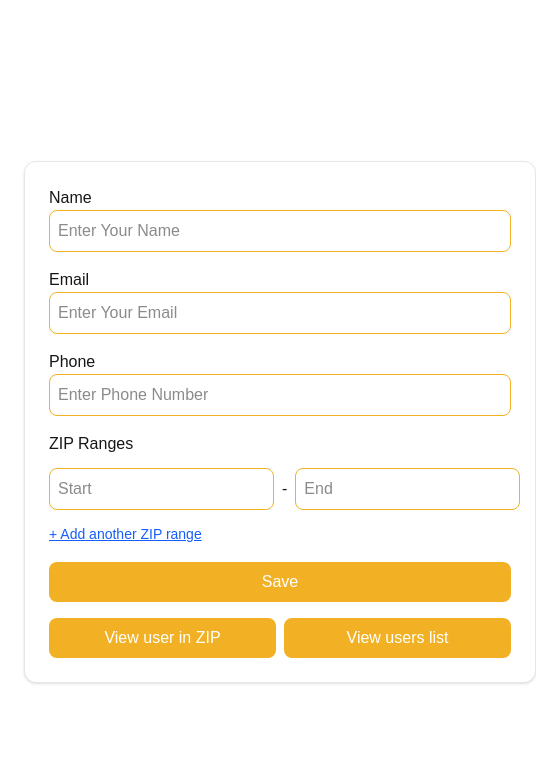
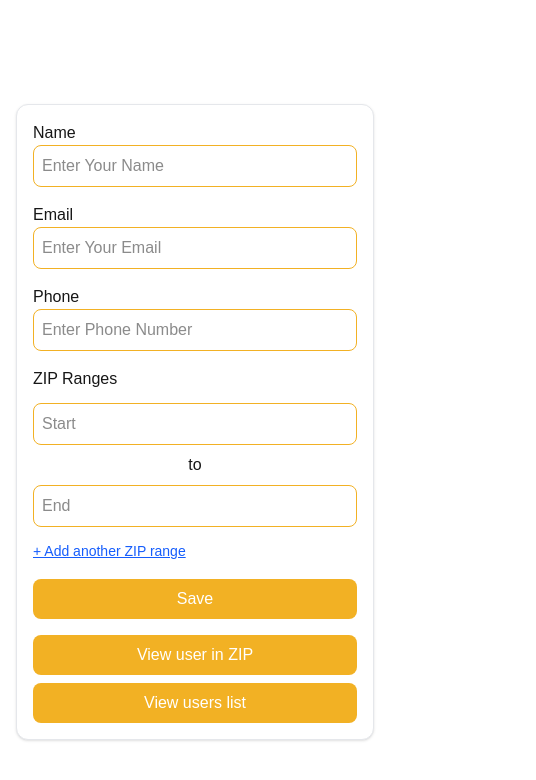
Before and after one commit to sovatkumar/anacm, a Next.js app: page / in a window 390 px wide. Shown: the top 780 px of the page, 536 px wide, since content can reach past the window. Built offline with nearby package versions, Linux system fonts and the light colour scheme.

Commit message:
responsive

```diff
--- a/src/app/components/Home/Home.tsx
+++ b/src/app/components/Home/Home.tsx
@@ -33,6 +33,7 @@ export default function Dashboard() {
     control,
     name: "zipRanges",
   });
+
   const onSubmit: SubmitHandler<FormData> = async (data) => {
     try {
       const zipRanges = data.zipRanges.map((r) => ({
@@ -73,10 +74,10 @@ export default function Dashboard() {
   };
 
   return (
-    <div className="max-w-2xl mx-auto p-6 rounded-2xl h-screen m-auto flex items-center">
+    <div className="max-w-2xl mx-auto p-4 sm:p-6 rounded-2xl h-auto min-h-screen flex items-center">
       <form
         onSubmit={handleSubmit(onSubmit)}
-        className="space-y-4 max-w-lg mx-auto p-6 border border-gray-200 rounded-xl shadow-sm bg-white dark:text-black"
+        className="space-y-4 w-full max-w-lg mx-auto p-4 sm:p-6 border border-gray-200 rounded-xl shadow-sm bg-white dark:text-black"
       >
         <div>
           <label className="block font-medium">Name</label>
@@ -116,35 +117,41 @@ export default function Dashboard() {
             <p className="text-red-500 text-sm">{errors.phone.message}</p>
           )}
         </div>
+
         <div className="space-y-3">
           <label className="block font-medium">ZIP Ranges</label>
           {fields.map((field, index) => (
-            <div key={field.id} className="flex items-center gap-2">
-              <div>
+            <div
+              key={field.id}
+              className="flex flex-col sm:flex-row sm:items-center gap-2"
+            >
+              <div className="flex-1">
                 <input
                   type="number"
                   placeholder="Start"
                   {...register(`zipRanges.${index}.start` as const, {
                     required: "Start ZIP required",
                   })}
-                  className="flex-1 border border-[#F2B124] rounded-lg p-2 focus:outline-none focus:border-[#F2B124]"
+                  className="w-full border border-[#F2B124] rounded-lg p-2 focus:outline-none focus:border-[#F2B124]"
                 />
-
                 {errors.zipRanges?.[index]?.start && (
                   <p className="text-red-500 text-sm">
                     {errors.zipRanges[index]?.start?.message}
                   </p>
                 )}
               </div>
-              <span>-</span>
-              <div>
+
+              <span className="hidden sm:inline">-</span>
+              <span className="sm:hidden text-center">to</span>
+
+              <div className="flex-1">
                 <input
                   type="number"
                   placeholder="End"
                   {...register(`zipRanges.${index}.end` as const, {
                     required: "End ZIP required",
                   })}
-                  className="flex-1 border border-[#F2B124] rounded-lg p-2 focus:outline-none focus:border-[#F2B124]"
+                  className="w-full border border-[#F2B124] rounded-lg p-2 focus:outline-none focus:border-[#F2B124]"
                 />
                 {errors.zipRanges?.[index]?.end && (
                   <p className="text-red-500 text-sm">
@@ -152,10 +159,11 @@ export default function Dashboard() {
                   </p>
                 )}
               </div>
+
               {index > 0 && (
                 <button
                   type="button"
-                className="text-red-500 font-bold cursor-pointer"
+                  className="text-red-500 font-bold cursor-pointer self-center sm:self-auto"
                   onClick={() => remove(index)}
                 >
                   ✕
@@ -163,6 +171,7 @@ export default function Dashboard() {
               )}
             </div>
           ))}
+
           <button
             type="button"
             onClick={() => append({ start: "", end: "" })}
@@ -179,7 +188,7 @@ export default function Dashboard() {
           Save
         </button>
 
-        <div className="flex gap-2">
+        <div className="flex flex-col sm:flex-row gap-2">
           <button
             type="button"
             className="w-full bg-[#F2B124] text-white rounded-lg py-2 font-medium hover:bg-[#e0a91f] transition cursor-pointer"
--- a/src/app/components/userList/userList.tsx
+++ b/src/app/components/userList/userList.tsx
@@ -13,7 +13,7 @@ type User = {
   _id: string;
   email: string;
   phone: string;
-  name:string;
+  name: string;
   zipRanges: ZipRange[];
 };
 
@@ -66,14 +66,21 @@ export const UserList = () => {
     setShowModal(true);
   };
 
-  const handleZipRangeChange = (index: number, field: "start" | "end", value: string) => {
+  const handleZipRangeChange = (
+    index: number,
+    field: "start" | "end",
+    value: string
+  ) => {
     const newRanges = [...formData.zipRanges];
     newRanges[index][field] = Number(value);
     setFormData({ ...formData, zipRanges: newRanges });
   };
 
   const addZipRange = () => {
-    setFormData({ ...formData, zipRanges: [...formData.zipRanges, { start: 0, end: 0 }] });
+    setFormData({
+      ...formData,
+      zipRanges: [...formData.zipRanges, { start: 0, end: 0 }],
+    });
   };
 
   const removeZipRange = (index: number) => {
@@ -100,7 +107,8 @@ export const UserList = () => {
   if (loading) return <p>Loading users...</p>;
 
   return (
-    <div className="h-screen py-3">
+    <div className="h-screen py-3 px-2 sm:px-6">
+      <div className="overflow-x-auto">
         <table className="min-w-[800px] mx-auto border border-gray-200 rounded-2xl overflow-hidden shadow-sm text-sm text-gray-700 dark:shadow-none dark:hover:bg-transparent">
           <thead className="bg-gray-100 text-gray-800 uppercase text-xs tracking-wide">
             <tr>
@@ -113,14 +121,18 @@ export const UserList = () => {
           </thead>
           <tbody>
             {userData.map((user) => (
-            <tr key={user._id} className="border-t border-gray-100 hover:bg-gray-100 dark:hover:bg-none dark:bg-white transition-all duration-200">
+              <tr
+                key={user._id}
+                className="border-t border-gray-100 hover:bg-gray-100 dark:hover:bg-none dark:bg-white transition-all duration-200"
+              >
                 <td className="px-6 py-3">{user.name}</td>
                 <td className="px-6 py-3">{user.email.toLowerCase()}</td>
                 <td className="px-6 py-3">{user.phone}</td>
                 <td className="px-6 py-3">
                   {user?.zipRanges?.map((z, i) => (
                     <span key={i}>
-                    {z.start.toString().padStart(5, "0")}-{z.end.toString().padStart(5, "0")}
+                      {z.start.toString().padStart(5, "0")}-
+                      {z.end.toString().padStart(5, "0")}
                       {i < user.zipRanges.length - 1 ? ", " : ""}
                     </span>
                   ))}
@@ -143,17 +155,20 @@ export const UserList = () => {
             ))}
           </tbody>
         </table>
+      </div>
 
       {showModal && selectedUser && (
-        <div className="fixed inset-0 bg-gray-500 bg-opacity-50 flex justify-center items-center z-50">
-          <div className="bg-white rounded-xl p-6 max-w-md w-full relative min-w-fit">
+        <div className="fixed inset-0 bg-gray-500 bg-opacity-50 flex justify-center items-center z-50 px-2">
+          <div className="bg-white rounded-xl p-4 sm:p-6 min-w-fit max-w-md relative max-h-[90vh] overflow-y-auto">
             <button
               className="absolute top-2 right-2 text-gray-600 hover:text-gray-900 font-bold cursor-pointer"
               onClick={() => setShowModal(false)}
             >
               ✕
             </button>
-            <h2 className="text-xl font-semibold mb-4 dark:text-black">Edit User</h2>
+            <h2 className="text-xl font-semibold mb-4 dark:text-black text-center sm:text-left">
+              Edit User
+            </h2>
             <form onSubmit={handleEditSubmit} className="space-y-4">
               <div>
                 <label className="block font-medium dark:text-black">Email</label>
@@ -161,7 +176,9 @@ export const UserList = () => {
                   type="email"
                   className="w-full border border-gray-300 rounded-lg p-2 dark:text-black"
                   value={formData.email}
-                  onChange={(e) => setFormData({ ...formData, email: e.target.value })}
+                  onChange={(e) =>
+                    setFormData({ ...formData, email: e.target.value })
+                  }
                   required
                 />
               </div>
@@ -171,35 +188,57 @@ export const UserList = () => {
                   type="text"
                   className="w-full border border-gray-300 rounded-lg p-2 dark:text-black"
                   value={formData.phone}
-                  onChange={(e) => setFormData({ ...formData, phone: e.target.value })}
+                  onChange={(e) =>
+                    setFormData({ ...formData, phone: e.target.value })
+                  }
                   required
                 />
               </div>
               <div>
-                <label className="block font-medium dark:text-black">ZIP Ranges</label>
+                <label className="block font-medium dark:text-black">
+                  ZIP Ranges
+                </label>
                 {formData?.zipRanges?.map((z, i) => (
-                  <div key={i} className="flex gap-2 mb-2">
+                  <div
+                    key={i}
+                    className="flex flex-col sm:flex-row gap-2 mb-2"
+                  >
                     <input
                       type="number"
                       className="flex-1 border border-gray-300 rounded-lg p-2 dark:text-black"
                       value={z.start}
-                      onChange={(e) => handleZipRangeChange(i, "start", e.target.value)}
+                      onChange={(e) =>
+                        handleZipRangeChange(i, "start", e.target.value)
+                      }
                       required
                     />
-                    <span>-</span>
+                    <span className="hidden sm:inline self-center">-</span>
+                    <span className="sm:hidden text-center">to</span>
                     <input
                       type="number"
                       className="flex-1 border border-gray-300 rounded-lg p-2 dark:text-black"
                       value={z.end}
-                      onChange={(e) => handleZipRangeChange(i, "end", e.target.value)}
+                      onChange={(e) =>
+                        handleZipRangeChange(i, "end", e.target.value)
+                      }
                       required
                     />
-                    <button type="button" onClick={() => removeZipRange(i)} className="text-red-500 font-bold cursor-pointer">
+                    {i > 0 && (
+                    <button
+                      type="button"
+                      onClick={() => removeZipRange(i)}
+                      className="text-red-500 font-bold cursor-pointer self-center sm:self-auto"
+                    >
                       ✕
                     </button>
+                    )}
                   </div>
                 ))}
-                <button type="button" onClick={addZipRange} className="text-blue-600 underline text-sm cursor-pointer">
+                <button
+                  type="button"
+                  onClick={addZipRange}
+                  className="text-blue-600 underline text-sm cursor-pointer"
+                >
                   + Add another ZIP range
                 </button>
               </div>
```
Lines whose indentation alone changed are shown as unchanged.
